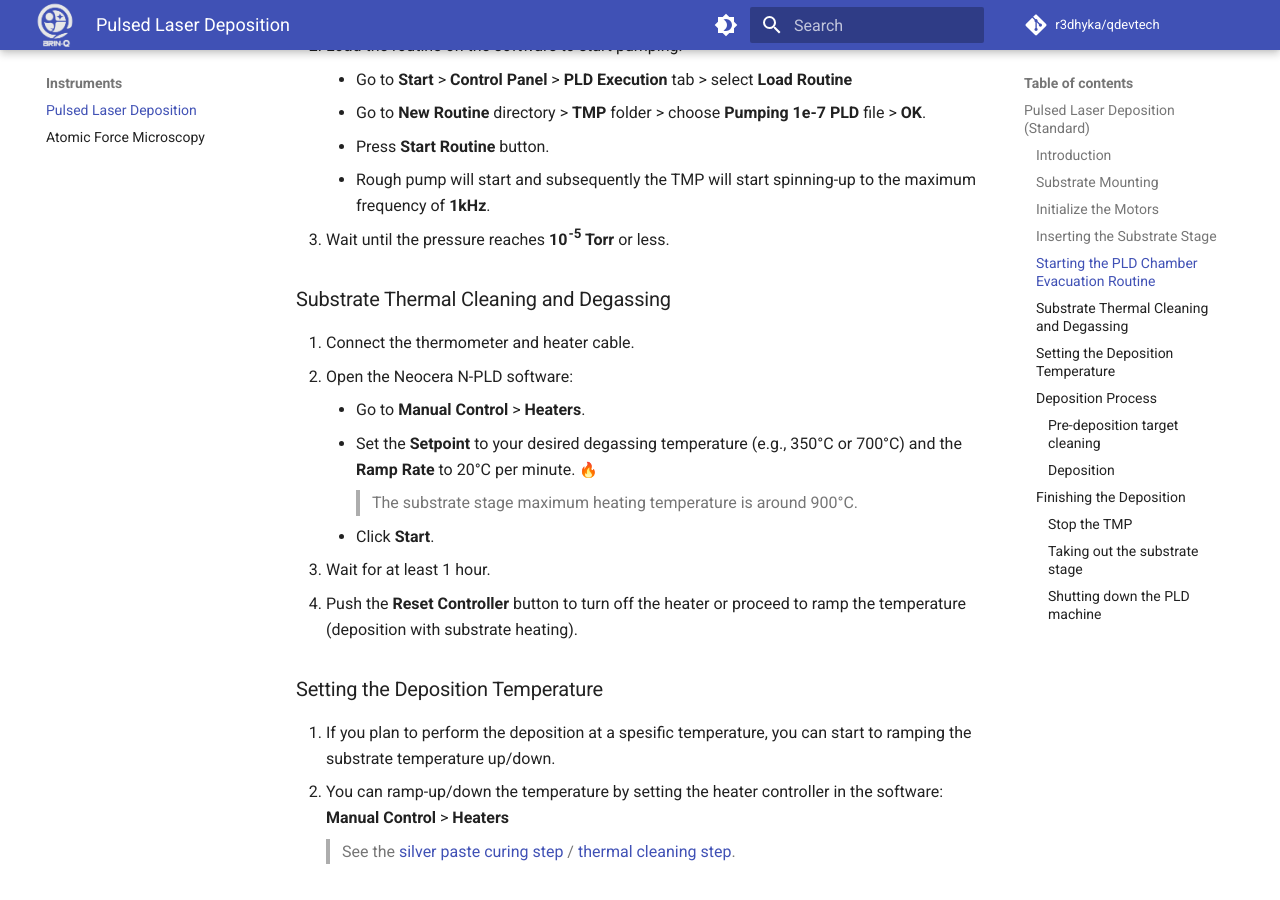
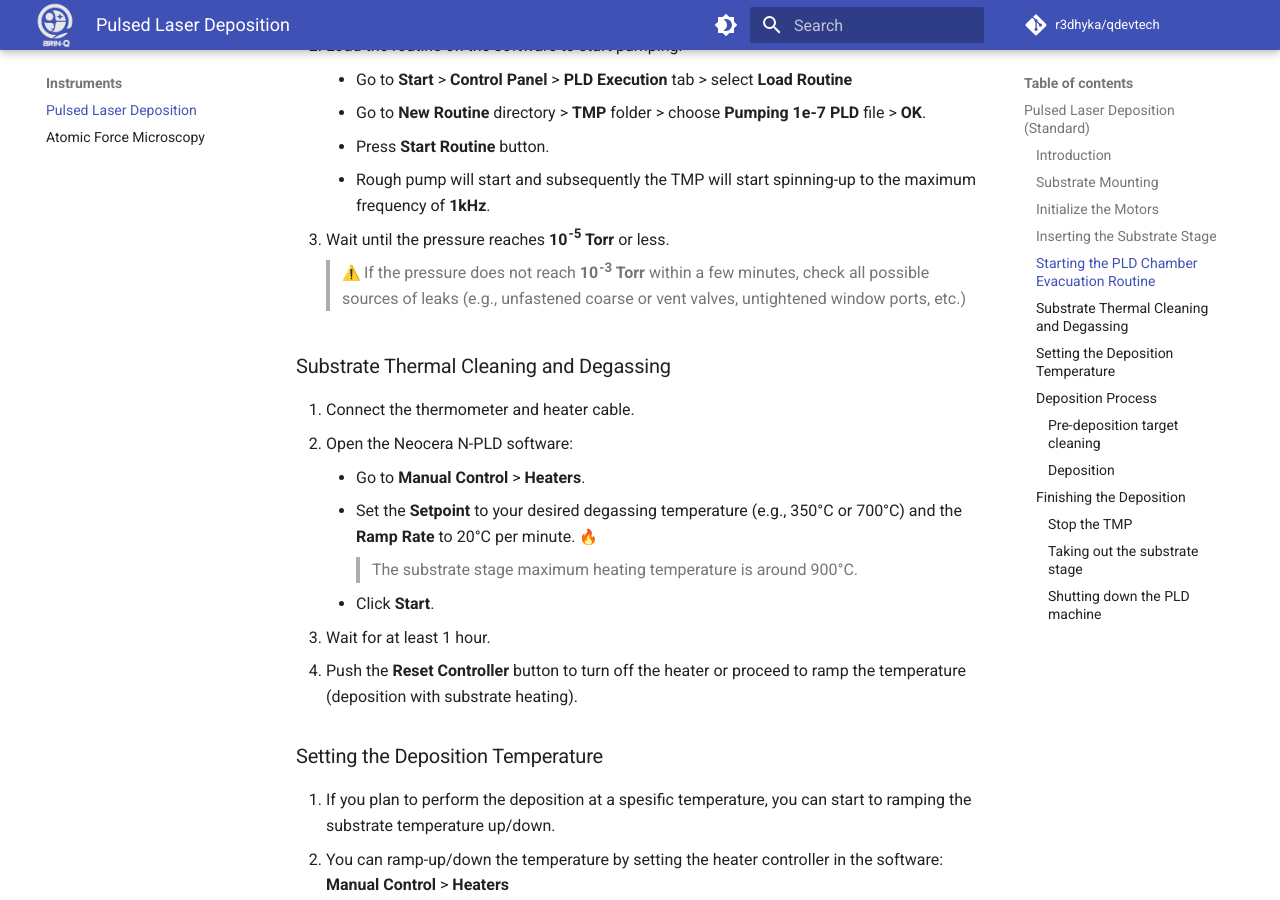
Before and after one commit to r3dhyka/qudev, an MkDocs documentation site: the page built from docs/instruments/pld.md, in a window 1280 px wide and 900 px high, scrolled down 2282 px. Built offline with MkDocs 1.6.1 and Material for MkDocs 9.7.7, drawn with Linux system fonts in a browser that asks for light colours; emoji names are drawn with the system emoji font; comment, search, counter and statistics services are not loaded.

Commit message:
Update pld.md
Add comment on possible leak source during evacuation process

```diff
--- a/docs/instruments/pld.md
+++ b/docs/instruments/pld.md
@@ -59,6 +59,7 @@ This documentation covers the basic operation of PLD. For advanced operations su
     - Press **Start Routine** button.
     - Rough pump will start and subsequently the TMP will start spinning-up to the maximum frequency of **1kHz**.
 3. Wait until the pressure reaches **10<sup>-5</sup> Torr** or less.
+   > :warning: If the pressure does not reach **10<sup>-3</sup> Torr** within a few minutes, check all possible sources of leaks (e.g., unfastened coarse or vent valves, untightened window ports, etc.)
 
 <a id="Substrate-Thermal-Cleaning-and-Degassing"></a>
 ### Substrate Thermal Cleaning and Degassing
```
